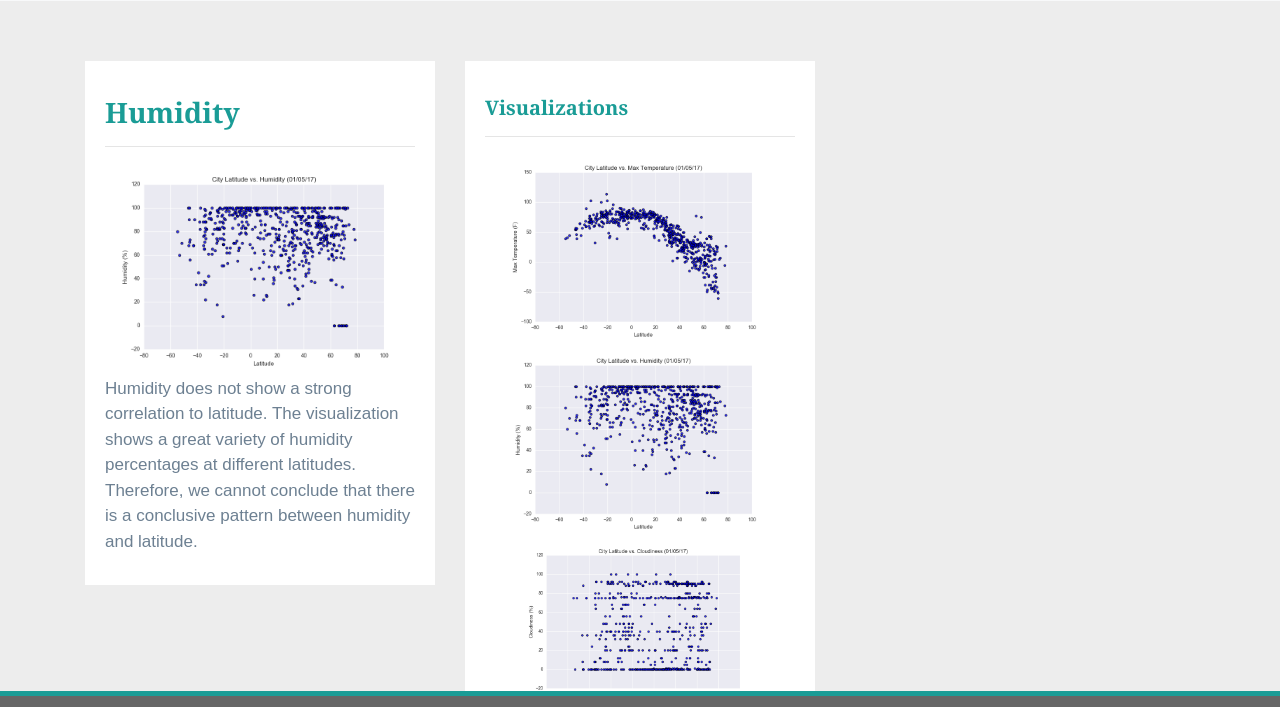
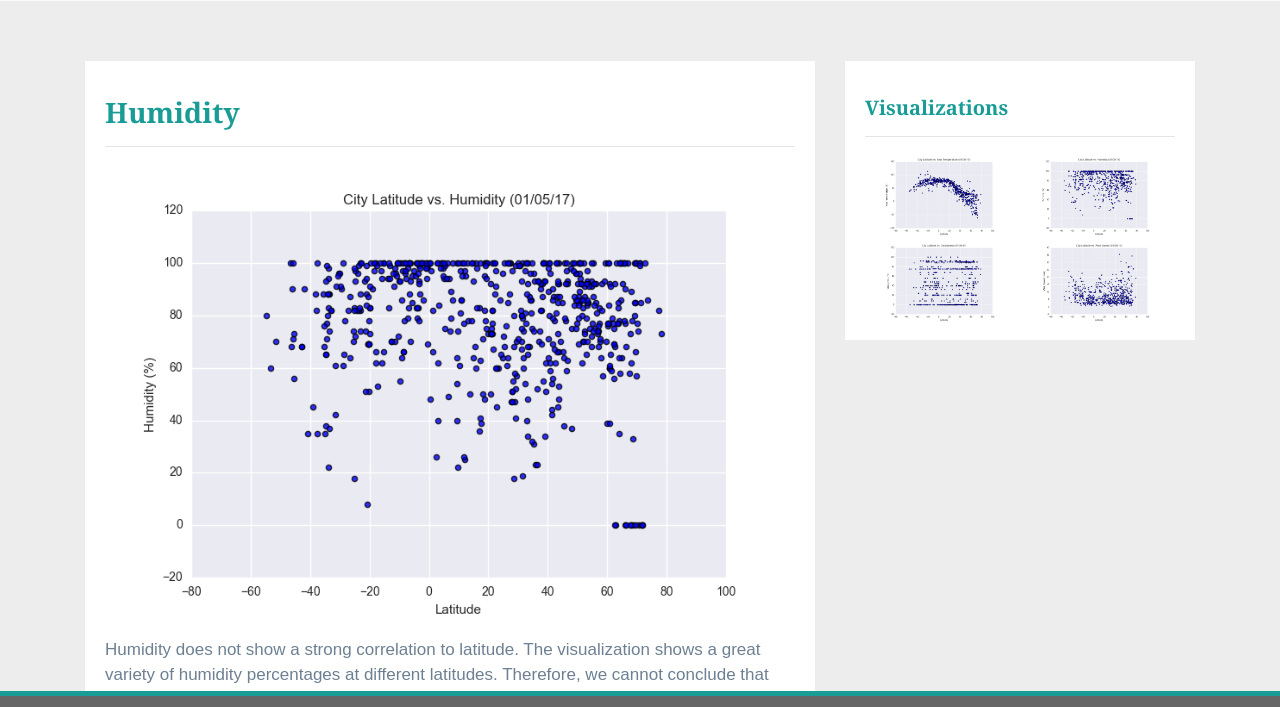
Before and after one commit to temidolan/Web-Design-Challenge, a plain HTML site: page Web Visualizations/visualizations/humidity.html in a window 1280 px wide. Shown: the part 54-761 px from the top of the page. Drawn offline with nearby package versions, Linux system fonts and the light colour scheme.

Commit message:
comparison connection

```diff
--- a/Web Visualizations/visualizations/humidity.html
+++ b/Web Visualizations/visualizations/humidity.html
@@ -13,7 +13,7 @@
 <body>
     <div class="navigation">
         <nav class="navbar navbar-expand-lg navbar-light bg-light">
-            <a class="navbar-brand" href="index.html">Latitide</a>
+            <a class="navbar-brand" href="../index.html">Latitide</a>
             <button class="navbar-toggler" type="button" data-toggle="collapse" data-target="#navbarNavDropdown"
                 aria-controls="navbarNavDropdown" aria-expanded="false" aria-label="Toggle navigation">
                 <span class="navbar-toggler-icon"></span>
@@ -44,43 +44,45 @@
 
         <div class="container">
             <div class="row">
-                <div class="col-lg-4 col-md-6">
+                <div class="col-lg-8">
                     <div class="box">
                         <h3 class="title">Humidity</h3>
                         <hr>
-                        <img src="/resources/assets/Fig2.png" alt="">
+                        <img src="../resources/assets/Fig2.png" alt="">
                         <p>Humidity does not show a strong correlation to latitude.
                             The visualization shows a great variety of humidity percentages at different latitudes.
                             Therefore, we cannot conclude that there is a conclusive pattern between humidity and
                             latitude.</p>
                     </div>
                 </div>
-                <div class="col-lg-4 col-md-6">
+                <div class="col-lg-4">
                     <div class="box">
                         <h5 class="title">Visualizations</h5>
                         <hr>
                         <div class="container">
                             <div class="row">
-                                <div class="col-12">
+                                <div class="col-6">
                                     <a href="temperature.html">
-                                        <img class="panel" src="../resources/assets/Fig1.png" alt="">
+                                        <img class="panel" src="../resources/assets/Fig1.png" alt="Temperature Image">
                                     </a>
                                 </div>
-                                <div class="col-12">
+                                <div class="col-6">
                                     <a href="humidity.html">
-                                        <img class="panel" src="../resources/assets/Fig2.png" alt="">
+                                        <img class="panel" src="../resources/assets/Fig2.png" alt="Humidity Image">
                                     </a>
                                 </div>
                             </div>
-                            <div class="col-12">
-                                <a href="cloudiness.html">
-                                    <img class="panel" src="../resources/assets/Fig3.png" alt="">
-                                </a>
-                            </div>
-                            <div class="col-12">
-                                <a href="windspeed.html">
-                                    <img class="panel" src="../resources/assets/Fig4.png" alt="">
-                                </a>
+                            <div class="row">
+                                <div class="col-6">
+                                    <a href="cloudiness.html">
+                                        <img class="panel" src="../resources/assets/Fig3.png" alt="Cloudiness Image">
+                                    </a>
+                                </div>
+                                <div class="col-6">
+                                    <a href="windspeed.html">
+                                        <img class="panel" src="../resources/assets/Fig4.png" alt="Windspeed Image">
+                                    </a>
+                                </div>
                             </div>
 
 
```
Also changed, not shown: Web Visualizations/comparison.html (+1 -1 lines), Web Visualizations/visualizations/cloudiness.html (+9 -7 lines), Web Visualizations/visualizations/temperature.html (+9 -7 lines), Web Visualizations/visualizations/windspeed.html (+9 -7 lines).
